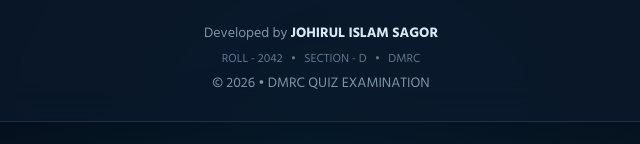
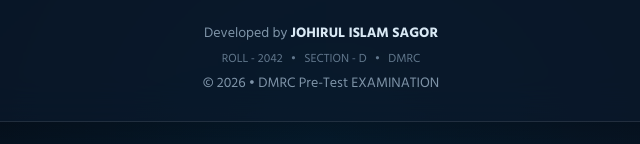
Before and after one commit to eabcd22334-afk/Quiz-12-26, a plain HTML site: page index.html in a window 1280 px wide. Shown: the part 1229-1373 px from the top of the page, 319-959 px from the left. Drawn offline with Linux system fonts and the light colour scheme.

Commit message:
Update footer text from 'QUIZ' to 'Pre-Test'

```diff
--- a/index.html
+++ b/index.html
@@ -1202,7 +1202,7 @@
 
         </span>
 <div class="copyright">
-© 2026 • DMRC QUIZ EXAMINATION
+© 2026 • DMRC Pre-Test EXAMINATION
 </div>
     </footer>
 
```
